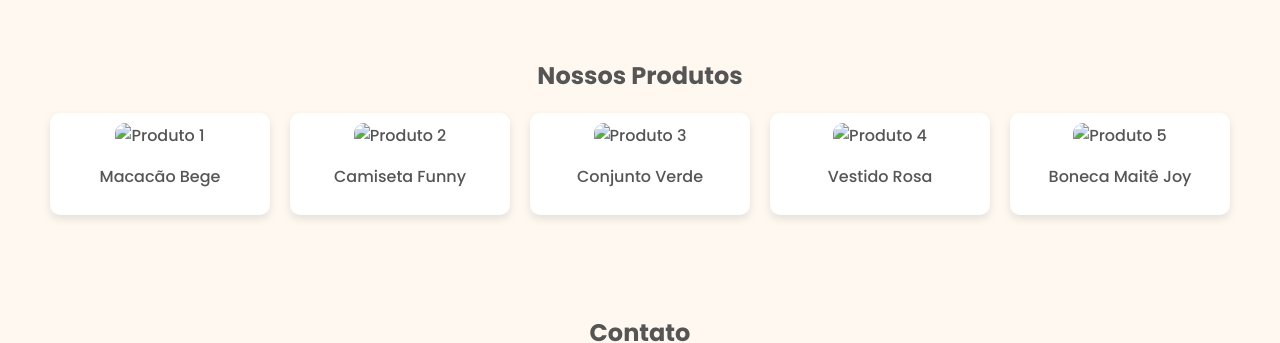
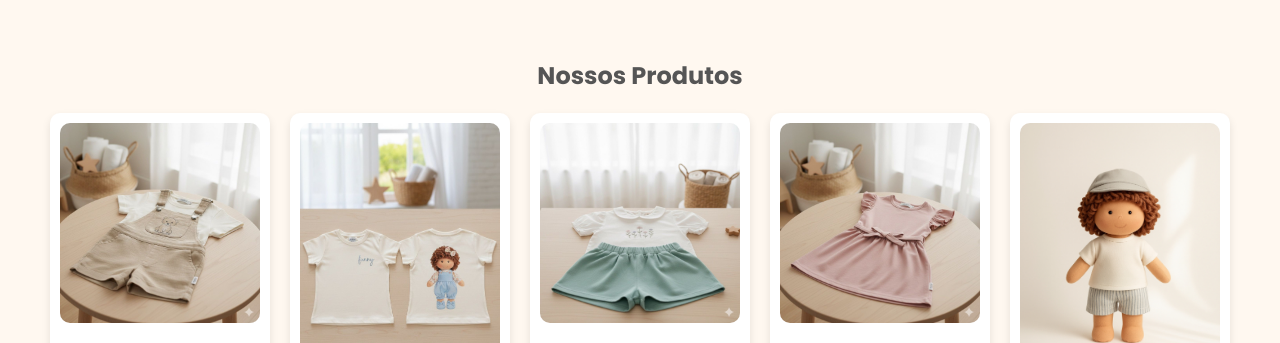
Before and after one commit to adlerfloterr-coder/maite-joy-site., a plain HTML site: page index.html in a window 1280 px wide. Shown: the part 2250-2593 px from the top of the page. Drawn offline with Linux system fonts and the light colour scheme; files whose address does not match are found by name.

Commit message:
Update index.html

```diff
--- a/index.html
+++ b/index.html
@@ -33,11 +33,11 @@
     <section id="produtos" class="fade-in">
         <h2>Nossos Produtos</h2>
         <div class="galeria">
-            <div class="card"><img src="images/produto1.jpg" alt="Produto 1"><p>Macacão Bege</p></div>
-            <div class="card"><img src="images/produto2.jpg" alt="Produto 2"><p>Camiseta Funny</p></div>
-            <div class="card"><img src="images/produto3.jpg" alt="Produto 3"><p>Conjunto Verde</p></div>
-            <div class="card"><img src="images/produto4.jpg" alt="Produto 4"><p>Vestido Rosa</p></div>
-            <div class="card"><img src="images/produto5.jpg" alt="Produto 5"><p>Boneca Maitê Joy</p></div>
+            <div class="card"><img src="produto1.jpg" alt="Produto 1"><p>Macacão Bege</p></div>
+            <div class="card"><img src="produto2.jpg" alt="Produto 2"><p>Camiseta Funny</p></div>
+            <div class="card"><img src="produto3.jpg" alt="Produto 3"><p>Conjunto Verde</p></div>
+            <div class="card"><img src="produto4.jpg" alt="Produto 4"><p>Vestido Rosa</p></div>
+            <div class="card"><img src="produto5.jpg" alt="Produto 5"><p>Boneca Maitê Joy</p></div>
         </div>
     </section>
 
```
